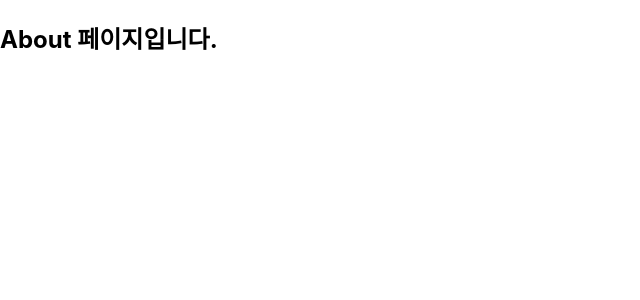
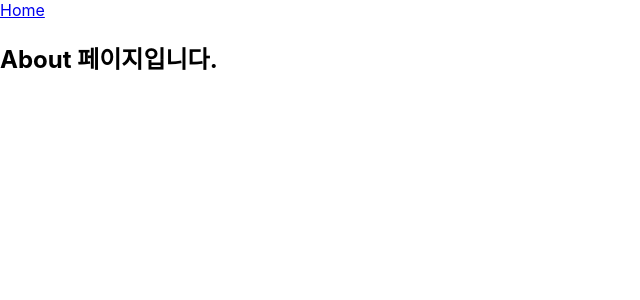
Before and after one commit to lee951109/React-Router-Dom-V6, a React (Create React App) app: page /about in a window 1280 px wide. Shown: the top 300 px of the page, without its empty margins (0-640 px from the left). Built offline with nearby package versions, Linux system fonts and the light colour scheme.

Commit message:
Routes NotFound

```diff
--- a/src/App.js
+++ b/src/App.js
@@ -1,7 +1,8 @@
-import { BrowserRouter, Route, Routes } from 'react-router-dom';
+import { BrowserRouter, Link, Route, Routes } from 'react-router-dom';
 import Home from './pages/Home';
 import Profile from './pages/Profile';
 import About from './pages/About';
+import NotFound from './pages/NotFound';
 
 
 function App() {
@@ -9,24 +10,29 @@ function App() {
 
   // React-Route-Dom V5
   // <BrowserRouter>
-  //   <switch>
-  //     <Route path="/" component={ Home } />
-  //     <Route path="/profile" component={ Profile } />
-  //     <Route path="/profile/:id" component={ Profile } />
-  //     <Route path="/about" component={ About } />
-  //   </switch>
+  //  <Link to="/">Home</Link>
+  //  <switch>
+  //    <Route path="/profile/:id" component={ Profile } />
+  //    <Route path="/profile" component={ Profile } />
+  //    <Route path="/about" component={ About } />
+  //    <Route path="/" exact component={ Home } />
+  //    <Route component={NotFound} />
+  //  </switch>
   // </BrowserRouter>
 
 
   //React-Route-Dom V6
    <BrowserRouter>
-     <Routes>
+   <Link to="/">Home</Link>
+    <Routes>
       <Route path="/" element={<Home />} />
       <Route path="/profile" element={<Profile />} >
         <Route path=":id" element={<Profile />} />
       </Route>
       <Route path="/about" element={<About />} />
-     </Routes>
+      <Route path="*" element={<NotFound />} />
+    </Routes>
+
    </BrowserRouter>
   );
 }
--- /dev/null
+++ b/src/pages/NotFound.jsx
@@ -0,0 +1,3 @@
+export default function NotFound() {
+    return <div>페이지를 찾을 수 없습니다.</div>
+}
```
